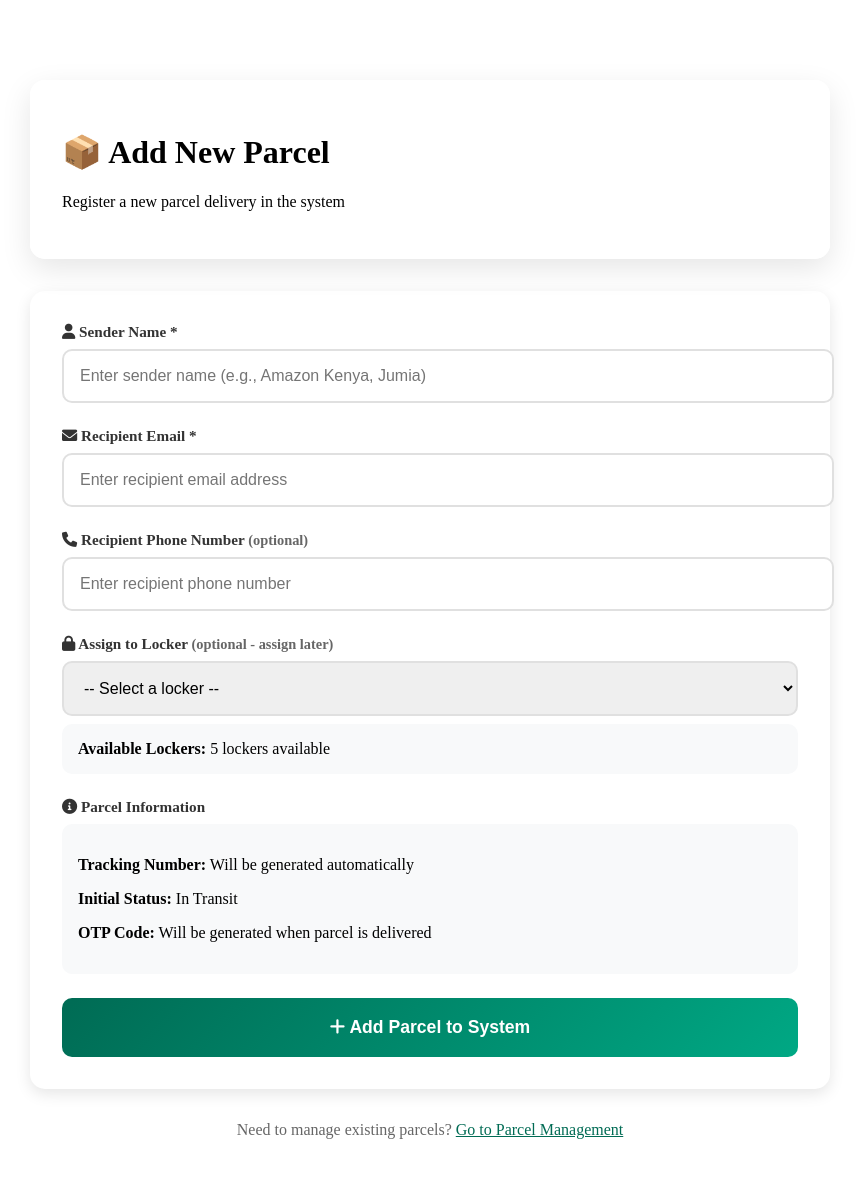
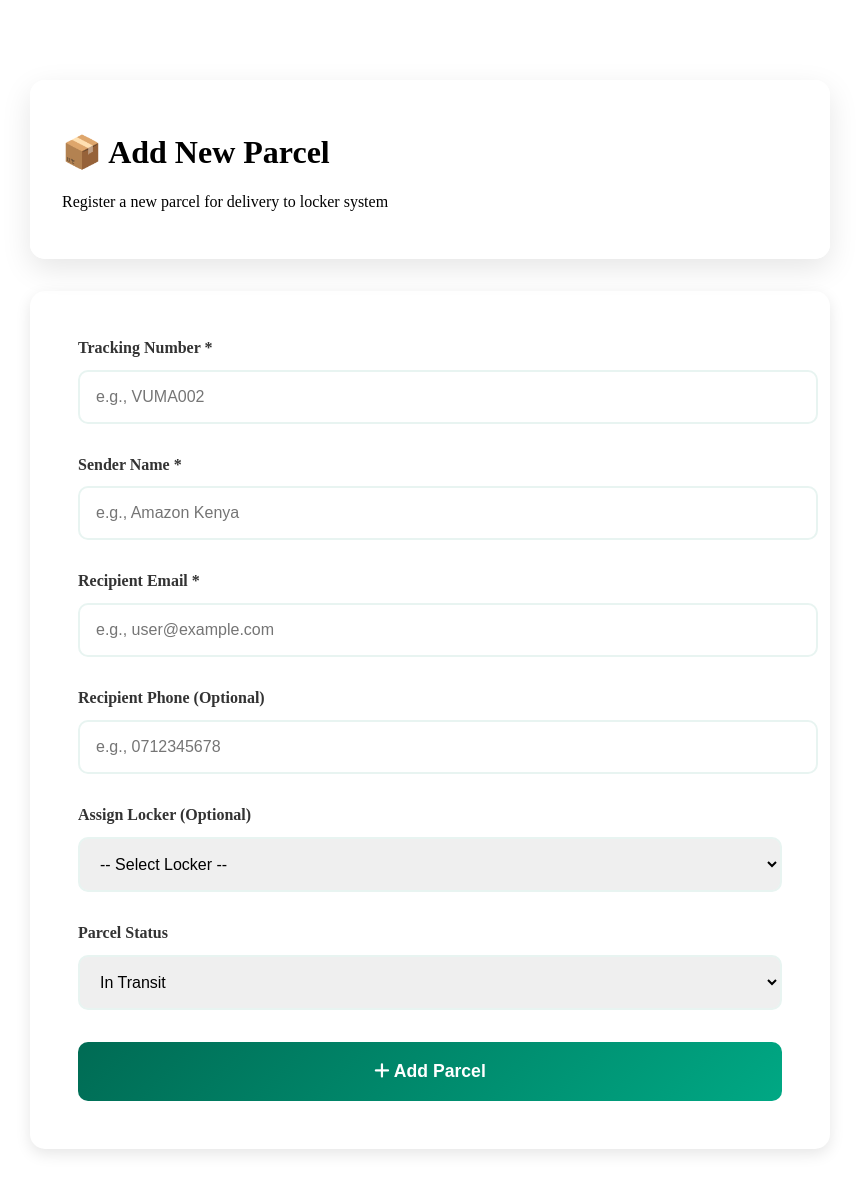
Before and after one commit to bytesofme/vuma_system, a PHP site: page /admin_add_parcel.php in a window 1280 px wide. Shown: the part 44-1225 px from the top of the page, without its empty margins (210-1075 px from the left). Before the commit the page ends 1183 px from the top, so only its background shows below. Run offline with PHP 8.4, Linux system fonts and the light colour scheme; the visitor is signed in with stand-in values (Sample User, id 1).

Commit message:
Update admin_add_parcel.php

```diff
--- a/admin_add_parcel.php
+++ b/admin_add_parcel.php
@@ -8,7 +8,7 @@ $user_name = $_SESSION['user_name'];
 
 // Get available lockers
 try {
-    $stmt = $pdo->prepare("SELECT * FROM lockers WHERE status = 'available' ORDER BY locker_number");
+    $stmt = $pdo->prepare("SELECT * FROM lockers WHERE status = 'available'");
     $stmt->execute();
     $available_lockers = $stmt->fetchAll(PDO::FETCH_ASSOC);
 } catch (PDOException $e) {
@@ -17,44 +17,42 @@ try {
 
 // Process form submission
 if ($_SERVER['REQUEST_METHOD'] === 'POST') {
-    $tracking_number = 'VUMA' . str_pad(rand(1, 9999), 4, '0', STR_PAD_LEFT);
+    $tracking_number = trim($_POST['tracking_number']);
     $sender_name = trim($_POST['sender_name']);
     $recipient_email = trim($_POST['recipient_email']);
     $recipient_phone = trim($_POST['recipient_phone']);
-    $locker_id = $_POST['locker_id'] ?: null;
-    $status = 'in_transit';
+    $locker_id = $_POST['locker_id'];
+    $status = $_POST['status'];
 
-    // Validate required fields
-    if (empty($sender_name) || empty($recipient_email)) {
-        $error = "Sender name and recipient email are required";
+    if (empty($tracking_number) || empty($sender_name) || empty($recipient_email)) {
+        $error = "Please fill in all required fields";
     } else {
         try {
-            // Start transaction
-            $pdo->beginTransaction();
+            // Check if tracking number already exists
+            $stmt = $pdo->prepare("SELECT COUNT(*) FROM parcels WHERE tracking_number = ?");
+            $stmt->execute([$tracking_number]);
 
-            // Insert parcel
-            $stmt = $pdo->prepare("
-                INSERT INTO parcels (tracking_number, sender_name, recipient_email, recipient_phone, locker_id, status)
-                VALUES (?, ?, ?, ?, ?, ?)
-            ");
-            $stmt->execute([$tracking_number, $sender_name, $recipient_email, $recipient_phone, $locker_id, $status]);
+            if ($stmt->fetchColumn() > 0) {
+                $error = "Tracking number already exists";
+            } else {
+                // Insert new parcel
+                $stmt = $pdo->prepare("INSERT INTO parcels (tracking_number, sender_name, recipient_email, recipient_phone, locker_id, status) VALUES (?, ?, ?, ?, ?, ?)");
+                $stmt->execute([$tracking_number, $sender_name, $recipient_email, $recipient_phone, $locker_id, $status]);
 
-            // Update locker status if assigned
-            if ($locker_id) {
-                $stmt = $pdo->prepare("UPDATE lockers SET status = 'occupied' WHERE id = ?");
-                $stmt->execute([$locker_id]);
+                // Update locker status if locker is assigned
+                if (!empty($locker_id)) {
+                    $stmt = $pdo->prepare("UPDATE lockers SET status = 'occupied' WHERE id = ?");
+                    $stmt->execute([$locker_id]);
+                }
+
+                $success = "Parcel added successfully!";
+
+                // Clear form fields
+                $tracking_number = $sender_name = $recipient_email = $recipient_phone = '';
+                $locker_id = $status = '';
             }
 
-            // Commit transaction
-            $pdo->commit();
-
-            $success = "Parcel added successfully! Tracking Number: <strong>{$tracking_number}</strong>";
-
-            // Clear form
-            $_POST = [];
-
         } catch (PDOException $e) {
-            $pdo->rollBack();
             $error = "Database error: " . $e->getMessage();
         }
     }
@@ -66,7 +64,7 @@ if ($_SERVER['REQUEST_METHOD'] === 'POST') {
     <meta charset="UTF-8">
     <meta name="viewport" content="width=device-width, initial-scale=1.0">
     <title>Add New Parcel - Admin Panel</title>
-    <link rel="stylesheet" href="css/style.css">
+    <link rel="stylesheet" href="/css/style.css">
     <link href="https://cdnjs.cloudflare.com/ajax/libs/font-awesome/6.0.0/css/all.min.css" rel="stylesheet">
     <style>
         .admin-container {
@@ -86,26 +84,27 @@ if ($_SERVER['REQUEST_METHOD'] === 'POST') {
 
         .form-container {
             background: white;
-            padding: 2rem;
+            padding: 3rem;
             border-radius: 15px;
             box-shadow: 0 5px 15px rgba(0,0,0,0.1);
         }
 
         .form-group {
-            margin-bottom: 1.5rem;
+            margin-bottom: 2rem;
         }
 
         .form-group label {
             display: block;
-            margin-bottom: 0.5rem;
+            margin-bottom: 0.8rem;
             color: #333;
             font-weight: 600;
+            font-size: 1rem;
         }
 
         .form-control {
             width: 100%;
             padding: 1rem;
-            border: 2px solid #e0e0e0;
+            border: 2px solid #e8f4f1;
             border-radius: 10px;
             font-size: 1rem;
             transition: all 0.3s;
@@ -133,11 +132,10 @@ if ($_SERVER['REQUEST_METHOD'] === 'POST') {
         .submit-btn:hover {
             background: linear-gradient(135deg, #005a46, #008f70);
             transform: translateY(-2px);
-            box-shadow: 0 5px 15px rgba(0,107,84,0.4);
         }
 
         .alert {
-            padding: 1rem;
+            padding: 1.5rem;
             border-radius: 10px;
             margin-bottom: 1.5rem;
         }
@@ -154,16 +152,14 @@ if ($_SERVER['REQUEST_METHOD'] === 'POST') {
             border: 1px solid #ff7675;
         }
 
-        .locker-info {
-            background: #f8f9fa;
-            padding: 1rem;
-            border-radius: 10px;
-            margin-top: 0.5rem;
-        }
-
-        .optional {
-            color: #666;
-            font-size: 0.9rem;
+        .back-link {
+            display: inline-flex;
+            align-items: center;
+            gap: 0.5rem;
+            color: #006b54;
+            text-decoration: none;
+            margin-bottom: 1.5rem;
+            font-weight: 600;
         }
     </style>
 </head>
@@ -189,7 +185,7 @@ if ($_SERVER['REQUEST_METHOD'] === 'POST') {
     <div class="admin-container">
         <div class="page-header">
             <h1>📦 Add New Parcel</h1>
-            <p>Register a new parcel delivery in the system</p>
+            <p>Register a new parcel for delivery to locker system</p>
         </div>
 
         <?php if (isset($success)): ?>
@@ -207,78 +203,57 @@ if ($_SERVER['REQUEST_METHOD'] === 'POST') {
         <div class="form-container">
             <form method="POST" action="">
                 <div class="form-group">
-                    <label for="sender_name">
-                        <i class="fas fa-user"></i> Sender Name *
-                    </label>
-                    <input type="text" id="sender_name" name="sender_name" class="form-control"
-                           value="<?php echo htmlspecialchars($_POST['sender_name'] ?? ''); ?>"
-                           placeholder="Enter sender name (e.g., Amazon Kenya, Jumia)" required>
+                    <label for="tracking_number">Tracking Number *</label>
+                    <input type="text" id="tracking_number" name="tracking_number" class="form-control"
+                           value="<?php echo isset($tracking_number) ? htmlspecialchars($tracking_number) : ''; ?>"
+                           placeholder="e.g., VUMA002" required>
                 </div>
 
                 <div class="form-group">
-                    <label for="recipient_email">
-                        <i class="fas fa-envelope"></i> Recipient Email *
-                    </label>
-                    <input type="email" id="recipient_email" name="recipient_email" class="form-control"
-                           value="<?php echo htmlspecialchars($_POST['recipient_email'] ?? ''); ?>"
-                           placeholder="Enter recipient email address" required>
+                    <label for="sender_name">Sender Name *</label>
+                    <input type="text" id="sender_name" name="sender_name" class="form-control"
+                           value="<?php echo isset($sender_name) ? htmlspecialchars($sender_name) : ''; ?>"
+                           placeholder="e.g., Amazon Kenya" required>
                 </div>
 
                 <div class="form-group">
-                    <label for="recipient_phone">
-                        <i class="fas fa-phone"></i> Recipient Phone Number
-                        <span class="optional">(optional)</span>
-                    </label>
-                    <input type="tel" id="recipient_phone" name="recipient_phone" class="form-control"
-                           value="<?php echo htmlspecialchars($_POST['recipient_phone'] ?? ''); ?>"
-                           placeholder="Enter recipient phone number">
+                    <label for="recipient_email">Recipient Email *</label>
+                    <input type="email" id="recipient_email" name="recipient_email" class="form-control"
+                           value="<?php echo isset($recipient_email) ? htmlspecialchars($recipient_email) : ''; ?>"
+                           placeholder="e.g., user@example.com" required>
                 </div>
 
                 <div class="form-group">
-                    <label for="locker_id">
-                        <i class="fas fa-lock"></i> Assign to Locker
-                        <span class="optional">(optional - assign later)</span>
-                    </label>
+                    <label for="recipient_phone">Recipient Phone (Optional)</label>
+                    <input type="text" id="recipient_phone" name="recipient_phone" class="form-control"
+                           value="<?php echo isset($recipient_phone) ? htmlspecialchars($recipient_phone) : ''; ?>"
+                           placeholder="e.g., 0712345678">
+                </div>
+
+                <div class="form-group">
+                    <label for="locker_id">Assign Locker (Optional)</label>
                     <select id="locker_id" name="locker_id" class="form-control">
-                        <option value="">-- Select a locker --</option>
+                        <option value="">-- Select Locker --</option>
                         <?php foreach ($available_lockers as $locker): ?>
-                            <option value="<?php echo $locker['id']; ?>"
-                                    <?php echo ($_POST['locker_id'] ?? '') == $locker['id'] ? 'selected' : ''; ?>>
+                            <option value="<?php echo $locker['id']; ?>">
                                 Locker <?php echo $locker['locker_number']; ?> - <?php echo $locker['location']; ?>
                             </option>
                         <?php endforeach; ?>
                     </select>
-
-                    <?php if (!empty($available_lockers)): ?>
-                        <div class="locker-info">
-                            <strong>Available Lockers:</strong> <?php echo count($available_lockers); ?> lockers available
-                        </div>
-                    <?php else: ?>
-                        <div class="locker-info" style="background: #fff3cd; color: #856404;">
-                            <i class="fas fa-exclamation-triangle"></i> No available lockers. Parcel will be marked as "In Transit".
-                        </div>
-                    <?php endif; ?>
                 </div>
 
                 <div class="form-group">
-                    <label>
-                        <i class="fas fa-info-circle"></i> Parcel Information
-                    </label>
-                    <div style="background: #f8f9fa; padding: 1rem; border-radius: 10px;">
-                        <p><strong>Tracking Number:</strong> Will be generated automatically</p>
-                        <p><strong>Initial Status:</strong> In Transit</p>
-                        <p><strong>OTP Code:</strong> Will be generated when parcel is delivered</p>
-                    </div>
+                    <label for="status">Parcel Status</label>
+                    <select id="status" name="status" class="form-control">
+                        <option value="in_transit">In Transit</option>
+                        <option value="delivered">Delivered</option>
+                    </select>
                 </div>
 
                 <button type="submit" class="submit-btn">
-                    <i class="fas fa-plus"></i> Add Parcel to System
+                    <i class="fas fa-plus"></i> Add Parcel
                 </button>
             </form>
-        </div>
-
-        <div style="text-align: center; margin-top: 2rem; color: #666;">
-            <p>Need to manage existing parcels? <a href="admin_parcels.php" style="color: #006b54;">Go to Parcel Management</a></p>
         </div>
     </div>
 </body>
```
